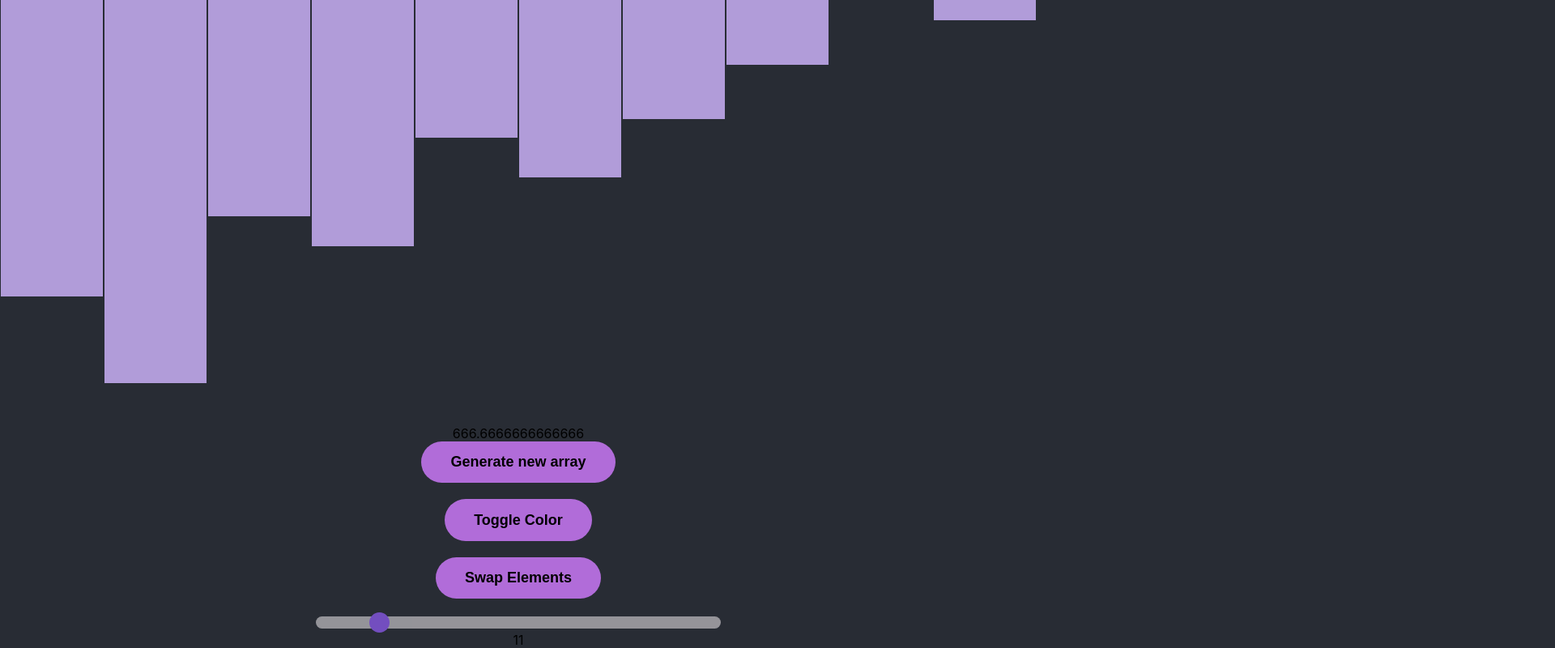
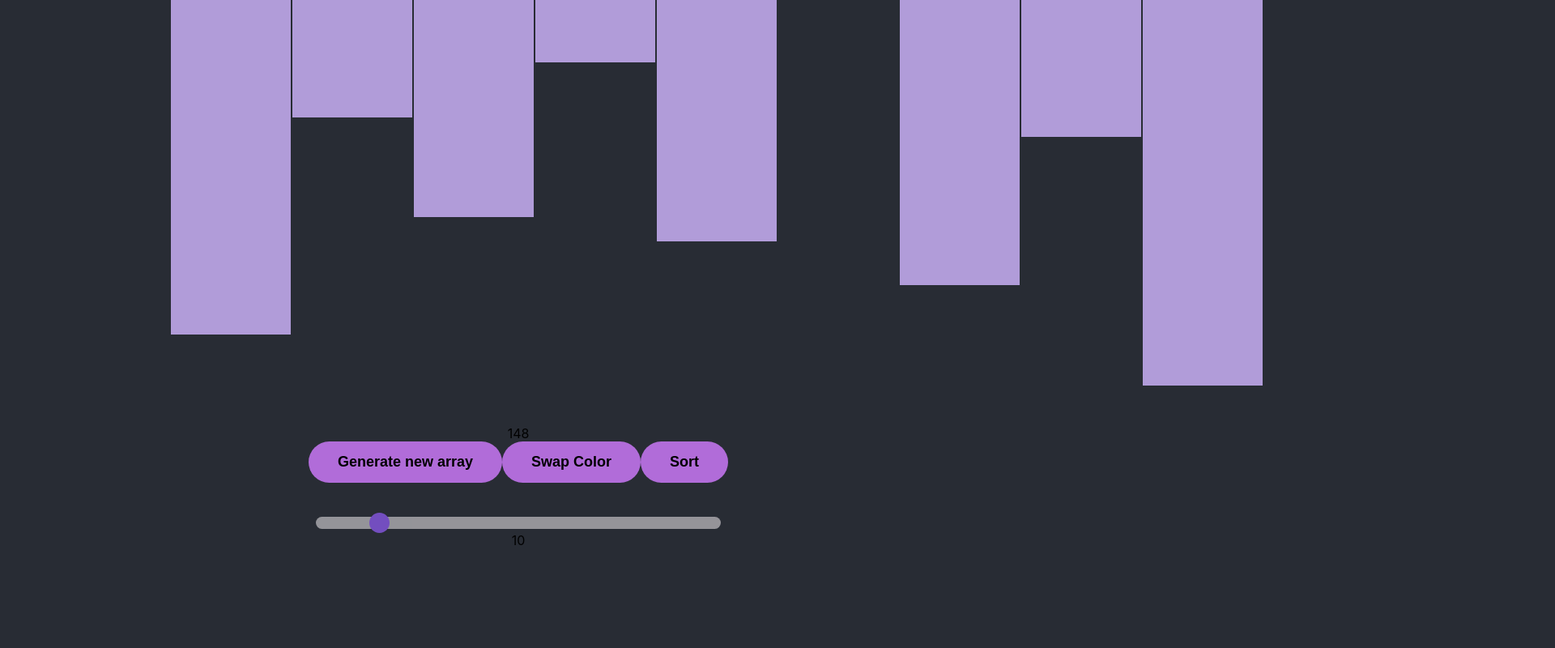
Before and after one commit to Sri-Hari-K-R/sorting-visualizer, a React (Create React App) app: page / in a window 1280 px wide. Shown: the part 125-925 px from the top of the page at 81% size, 1920 px wide, since content can reach past the window. After the commit the page ends 802 px from the top, so only its background shows below. Built offline with nearby package versions, Linux system fonts and the light colour scheme.

Commit message:
Added something

```diff
--- a/src/Visualizer/Visualizer.css
+++ b/src/Visualizer/Visualizer.css
@@ -11,8 +11,7 @@
 }
 .array-container{
     justify-content: center;
-    max-width: vmax;
-    width:100%;
+    width:1920px;
     height:600px;
     display:flex;
     margin-bottom: 50px;
--- a/src/Visualizer/Visualizer.jsx
+++ b/src/Visualizer/Visualizer.jsx
@@ -1,47 +1,147 @@
-import React,{useEffect,useState} from "react"
-import './Visualizer.css'
+import React, { useEffect, useState } from "react";
+import "./Visualizer.css";
+// import getSize from './getSize';
 
-export default function Visualizer(){
+export default function Visualizer() {
+  const randomIntFromFromInterval = (min, max) => {
+    return Math.floor(Math.random() * (max - min + 1) + min);
+  };
+  const resetArray = (size) => {
+    const array1 = [];
+    // let num = 600;
+    for (let i = 0; i < size; i++) {
+      array1.push(randomIntFromFromInterval(10, 600));
+      // array1.push(num);
+      // num-=10;
+    }
 
-    let [array,setArray] = useState([]);
-    let [size,setSize] = useState(11);
-    let [color,setColor] = useState(true);
+    return array1;
+  };
+  // const {sheight,swidth} = useWindowDimensions();
+  let [size, setSize] = useState(10);
+  const [array, setArray] = useState(resetArray(size));
 
-    useEffect(()=>{
-        setArray(array = resetArray(size-1));
-    },[]);
-    return(
+  let [color, setColor] = useState(true);
+  const [index, setIndex] = useState([]);
+
+  //   useEffect(() => {
+  //     // setArray();
+  //   }, []);
+  useEffect(() => {});
+  const highlightColors = (i, j) => {
+    let arr = [];
+    arr.push(i);
+    arr.push(j);
+    return arr;
+  };
+  const swapColorClick = (e) => {
+    console.log(e);
+    setIndex(highlightColors(5, 7));
+    setTimeout(() => {
+      setArray(swapElements(array, size, 5, 7));
+      setIndex(highlightColors(-1, -1));
+    }, 300);
+  };
+  const sleep = (milliseconds) => {
+    return new Promise((resolve) => setTimeout(resolve, milliseconds));
+  };
+
+  const bubbleSort = async () => {
+    // debugger;
+    let array1 = [...array];
+    let k = 0;
+    for (let i = 0; i < size; i++) {
+      for (let j = i + 1; j < size; j++) {
+        if (array1[i] > array1[j]) {
+          await sleep(1000);
+          console.log(1 + " this loop " + i);
+          //   setIndex(highlightColors(i, j));
+          //   while (k < 1000000000) k++;
+
+          array1 = swapElements(array1, size, i, j);
+          setArray(array1);
+          //   setTimeout(() => {
+          //     array1 = swapElements(array1, size, i, j);
+          //     setArray(array1);
+          //     setIndex(highlightColors(-1, -1));
+          //   }, i * 10);
+        }
+      }
+    }
+    console.log(array1);
+    return array1;
+  };
+
+  const swapElements = (array, size, i1, i2) => {
+    const array1 = [];
+    for (let i = 0; i < size; i++) {
+      if (i == i1) {
+        array1.push(array[i2]);
+      } else if (i == i2) {
+        array1.push(array[i1]);
+      } else {
+        array1.push(array[i]);
+      }
+    }
+    return array1;
+  };
+
+  return (
     <>
       <div className="contents">
         <div className="array-container">
-            {array.map((value,idx)=>(
-                <div className={color ? "purpleColor array-bar":"blueColor array-bar"} style={{height:`${value}px`,width:`${8000/(size+1)}px`}}></div>
+          {array.map((value, idx) => (
+            <div
+              className={
+                color == true && (idx === index[0] || idx === index[1])
+                  ? "blueColor array-bar"
+                  : "purpleColor array-bar"
+              }
+              style={{
+                height: `${value}px`,
+                width: `${(1500 - size * 2) / size}px`,
+              }}
+            >
+              {value}
+            </div>
           ))}
         </div>
-            <div>{8000/(size+1)}</div>
-            <button className="bn3637 bn37" onClick={()=>{setArray(array = resetArray(size))}}>Generate new array</button><br></br><br></br>
-            <button className="bn3637 bn37" onClick={()=>{setColor(color = !color)}}>Toggle Color</button><br></br><br></br>
-            <button className="bn3637 bn37" onClick={()=>{setArray(array = swapElements(array))}}>Swap Elements</button><br></br><br></br>
-            <input type="range" min="10" max="300" class="slider" onChange={(e)=>{setSize(size = e.target.value);setArray(array = resetArray(size))}}></input>
+        <div>{(1500 - size * 2) / size}</div>
+        <button
+          className="bn3637 bn37"
+          onClick={() => {
+            setArray(resetArray(size));
+          }}
+        >
+          Generate new array
+        </button>
+        <button className="bn3637 bn37" onClick={(e) => swapColorClick(e)}>
+          Swap Color
+        </button>
+        <button
+          className="bn3637 bn37"
+          onClick={() => {
+            console.log("f");
+            setArray(bubbleSort());
+          }}
+        >
+          Sort
+        </button>
+        <br></br>
+        <br></br>
+        <br></br>
+        <input
+          type="range"
+          min="10"
+          max="300"
+          className="slider"
+          onChange={(e) => {
+            setSize((size = e.target.value));
+            setArray(resetArray(size));
+          }}
+        ></input>
         <div>{size}</div>
       </div>
     </>
   );
 }
-
-function randomIntFromFromInterval(min,max){
-    return Math.floor(Math.random()*(max-min+1)+min);
-}
-
-function swapElements(array){
-    let array1 = array;
-    return array1.reverse();
-}
-function resetArray(size){
-    const array1 = [];
-    for( let i=0;i<size;i++){
-        array1.push(randomIntFromFromInterval(10,600));
-    }
-
-    return array1;
-}
```
Lines whose indentation alone changed are shown as unchanged.
